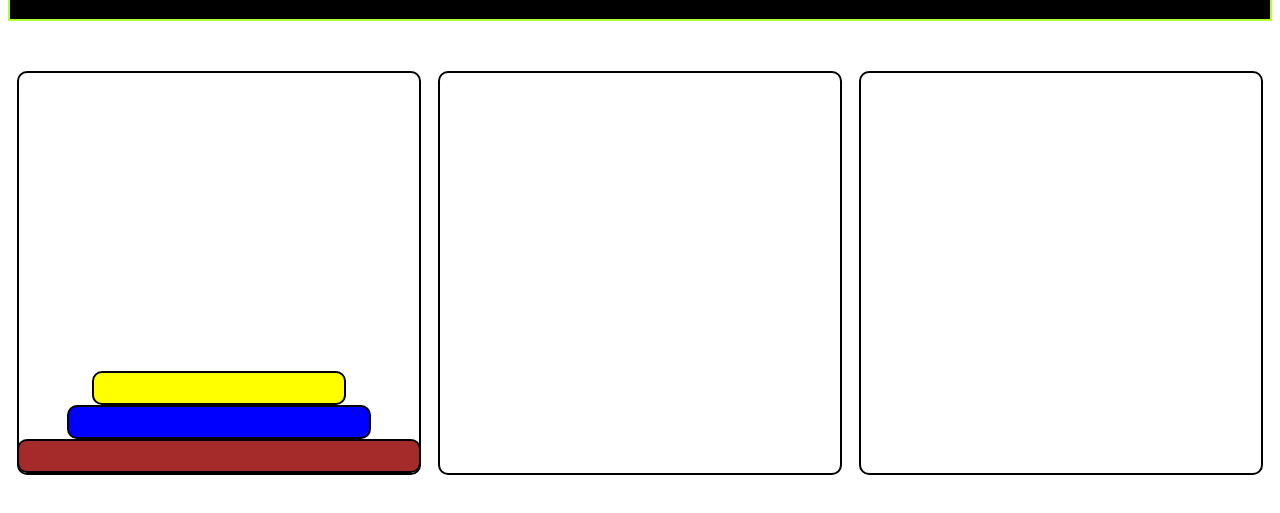
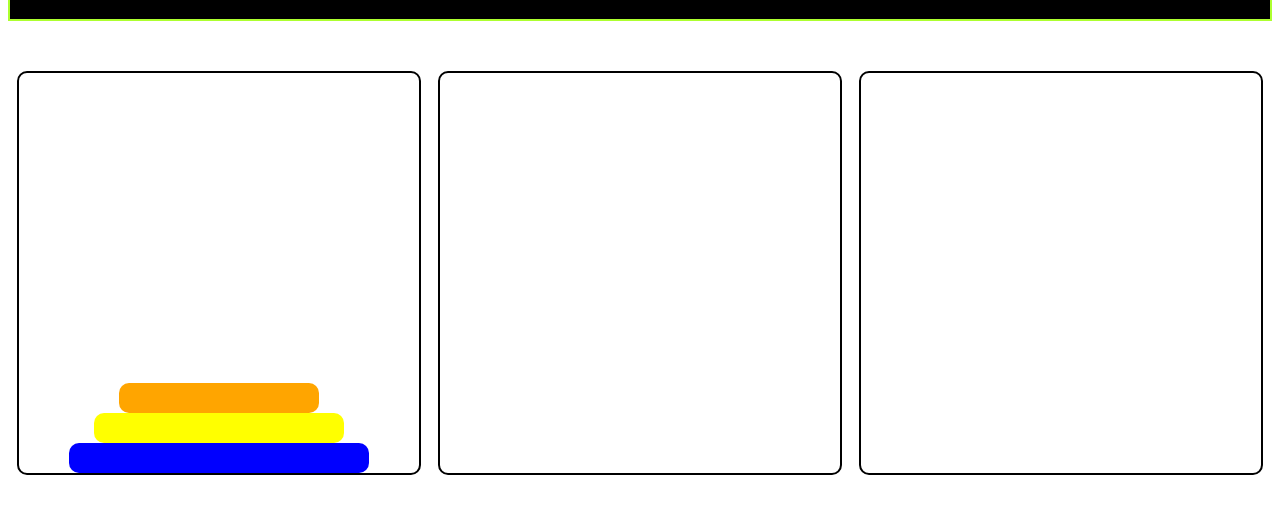
Before and after one commit to Kenzie-Academy-Brasil-Developers/entrega-torre-de-hanoi-sprint-5-LeonardoMLouzas, a plain HTML site: page index.html in a window 1280 px wide. Both pictures are taken after a click on the button "PLAY WITH 3 BLOCKS". Shown: the part 111-624 px from the top of the page. Drawn offline with Linux system fonts and the light colour scheme.

Commit message:
fix na customização dos blocos

```diff
--- a/assets/css/style.css
+++ b/assets/css/style.css
@@ -40,15 +40,11 @@ h1{
     cursor: pointer;
 }
 
-
-div{
+.torre{
+    border-radius: 10px;
     width: 400px;
     height: 400px;
-    border-radius: 10px;
     border: 2px solid black;
-}
-
-.torre{
     justify-content: end;
     display: flex;
     flex-direction: column-reverse;
@@ -73,27 +69,27 @@ div{
     background-color: brown;
 }
 
-#bloco1{
+#bloco0{
     width: 300px;
     background-color: blue;
 }
 
-#bloco2{
+#bloco1{
     width: 250px;
     background-color: yellow;
 }
 
-#bloco3{
+#bloco2{
     width: 200px;
     background-color: orange
 }
 
-#bloco4{
+#bloco3{
     width: 150px;
     background-color: fuchsia
 }
 
-#bloco5{
+#bloco4{
     width: 100px;
 }
 
```
